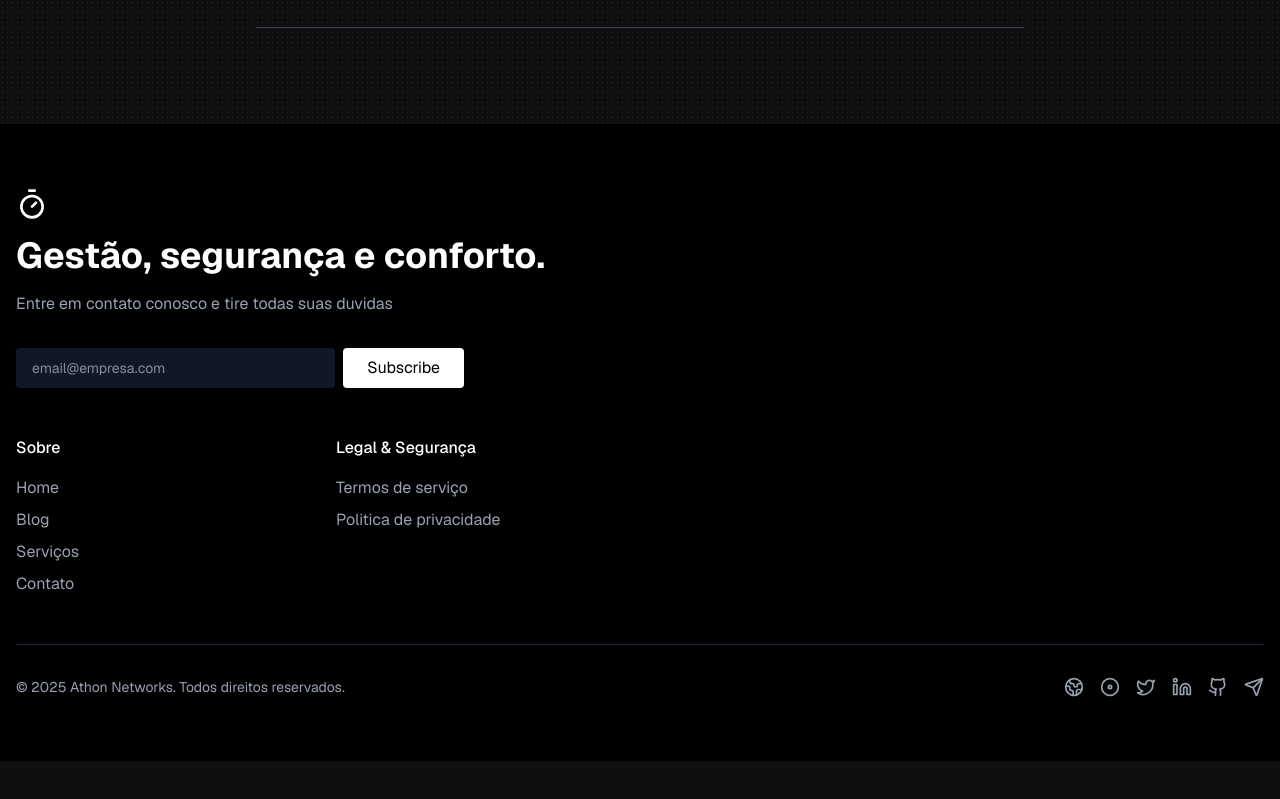
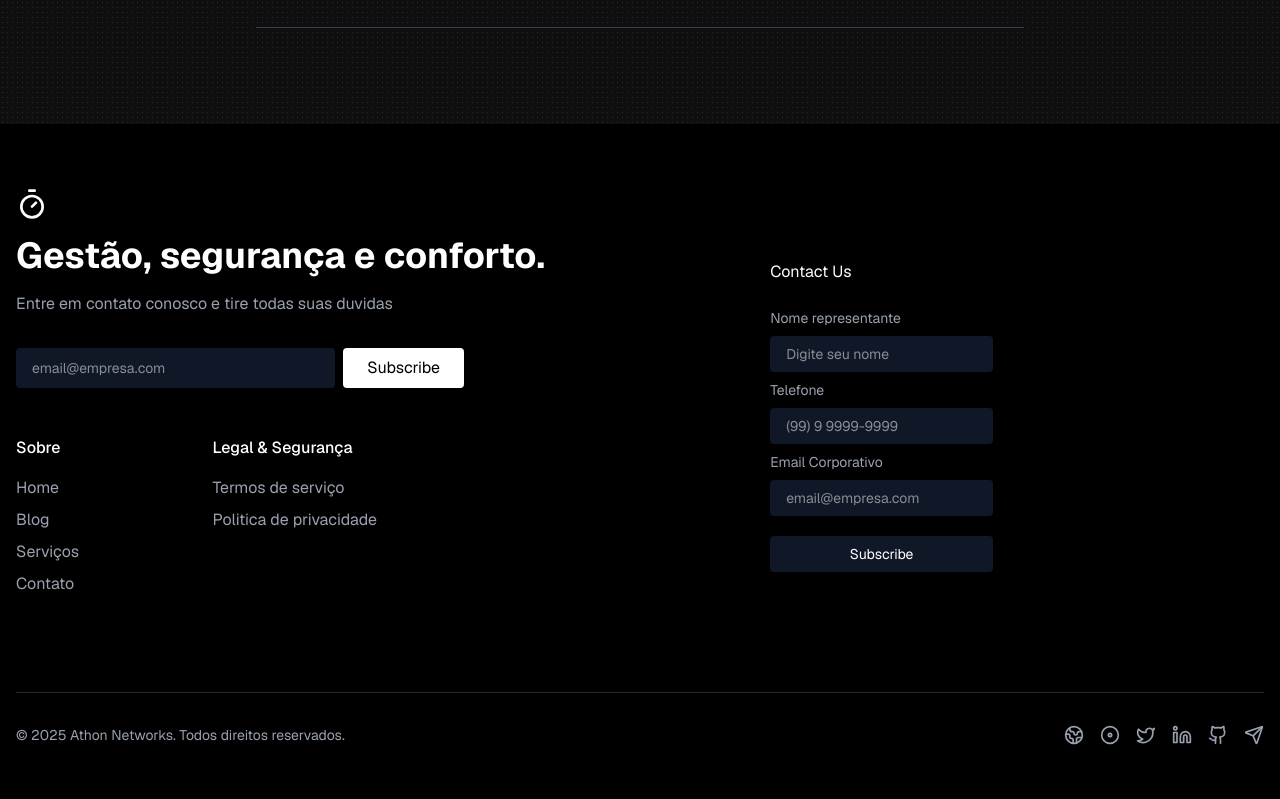
Before and after one commit to Pabloodev/athon-networks, a React (Vite) app: page / in a window 1280 px wide. Shown: the part 3625-4424 px from the top of the page. Before the commit the page ends 4386 px from the top, so only its background shows below. Built offline with nearby package versions, Linux system fonts and the light colour scheme.

Commit message:
add a form to contact on the footer

```diff
--- a/src/ui/components/Footer.jsx
+++ b/src/ui/components/Footer.jsx
@@ -1,4 +1,5 @@
 import { Github, Disc as Discord, Twitter, Linkedin, Globe2, Send, Timer } from 'lucide-react';
+import Form from './Form';
 
 const Footer = () => {
   const currentYear = new Date().getFullYear();
@@ -7,6 +8,7 @@ const Footer = () => {
     <footer className="bg-black text-white py-16">
       <div className="container mx-auto px-4">
         {/* Main Content */}
+        <div className='flex items-center'>
           <div className="mb-12">
             <div className="flex flex-col mb-8">
               <Timer className="w-8 h-8 mb-4" />
@@ -49,6 +51,12 @@ const Footer = () => {
               </div>
             </div>
           </div>
+          <div id='contact' className='flex flex-col gap-6'>
+            <h3>Contact Us</h3>
+            <Form />
+          </div>
+
+        </div>
 
         {/* Footer Bottom */}
         <div className="flex flex-col md:flex-row justify-between items-center pt-8 border-t border-gray-800">
--- /dev/null
+++ b/src/ui/components/Form.jsx
@@ -0,0 +1,41 @@
+export default function Form() {
+    return (
+        <form className="flex flex-col gap-2 max-w-md mb-12">
+
+            <label htmlFor="name" className="text-sm text-gray-400">
+                Nome representante
+            </label>
+            <input
+                id="name"
+                type="name"
+                placeholder="Digite seu nome"
+                className="bg-gray-900 rounded px-4 py-2 flex-grow text-sm"
+            />
+            <label htmlFor="name" className="text-sm text-gray-400">
+                Telefone
+            </label>
+            <input
+                id="tel"
+                type="tel"
+                placeholder="(99) 9 9999-9999"
+                className="bg-gray-900 rounded px-4 py-2 flex-grow text-sm"
+            />
+
+            <label htmlFor="email" className="text-sm text-gray-400">
+                Email Corporativo
+            </label>
+            <input
+                id="email"
+                type="email"
+                placeholder="email@empresa.com"
+                className="bg-gray-900 rounded px-4 py-2 flex-grow text-sm"
+            />
+
+            <button className="bg-gray-900 text-white px-6 py-2 text-sm rounded hover:bg-gray-500 transition-colors mt-3">
+                Subscribe
+            </button>
+
+
+        </form>
+    )
+}
```
Lines whose indentation alone changed are shown as unchanged.
